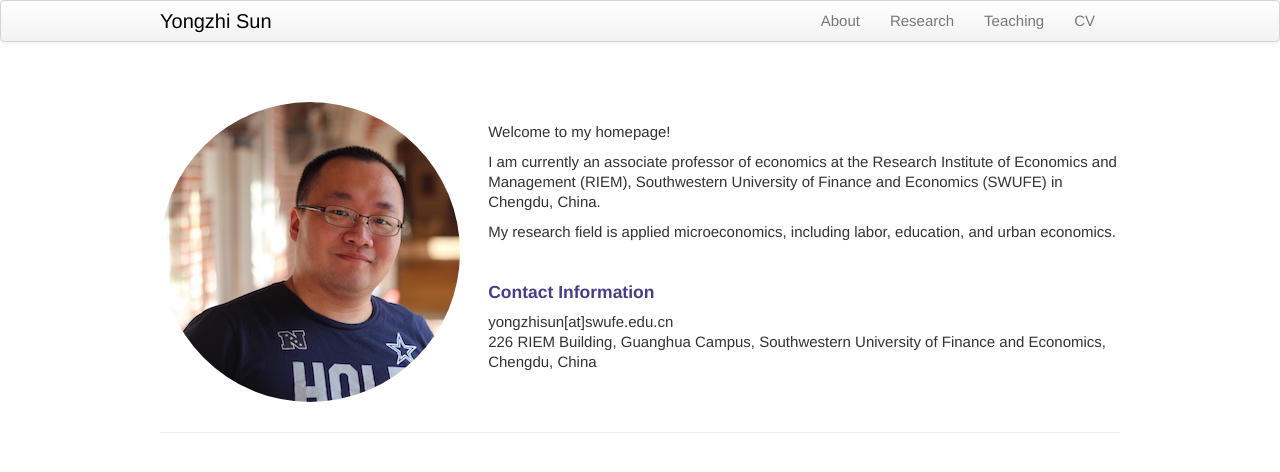
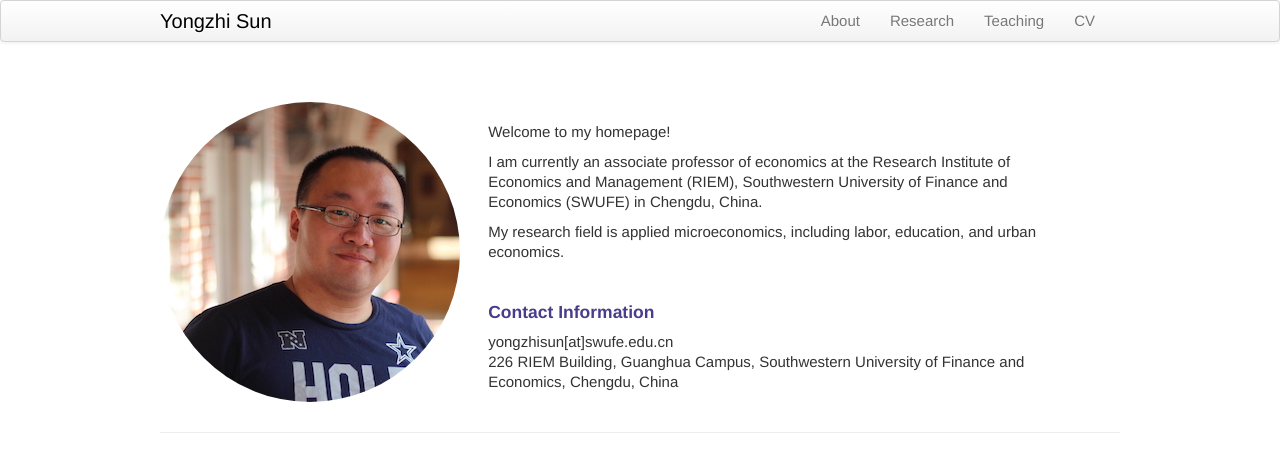
Before and after one commit to WEYoungkid/nzhao925.github.io, a Jekyll site: the page built from index.md, in a window 1280 px wide. Shown: the top 472 px of the page. Built offline with Jekyll 4.4.1, drawn with Linux system fonts in a browser that asks for light colours.

Commit message:
Update index.md

```diff
--- a/index.md
+++ b/index.md
@@ -9,8 +9,8 @@ description: Associate Professor of Economics at Research Institute of Economics
         </div>
        <!-- <div class="span1">
         </div> -->
-        <div class="span8">
-            <br/><br/><p>Welcome to my homepage!<br/></p>
+        <div class="span7">
+            <br/><br/><br/><p>Welcome to my homepage!<br/></p>
             <p>I am currently an associate professor of economics at <!-- <a href="http://econ.tamu.edu" target="_blank"> --> the Research Institute  of Economics and Management (RIEM), <!-- </a> at <a href="http://www.tamu.edu" target="_blank">  </a> --> Southwestern University of Finance and Economics (SWUFE) in Chengdu, China. <br/></p>
             <p> My research field is applied microeconomics, including labor, education, and urban economics.</p>
            <br/><h4><a name="contact"></a>Contact Information</h4>
```
